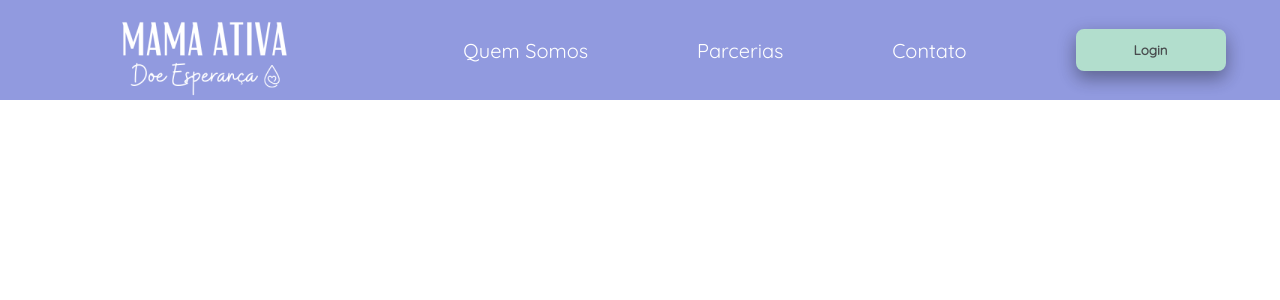
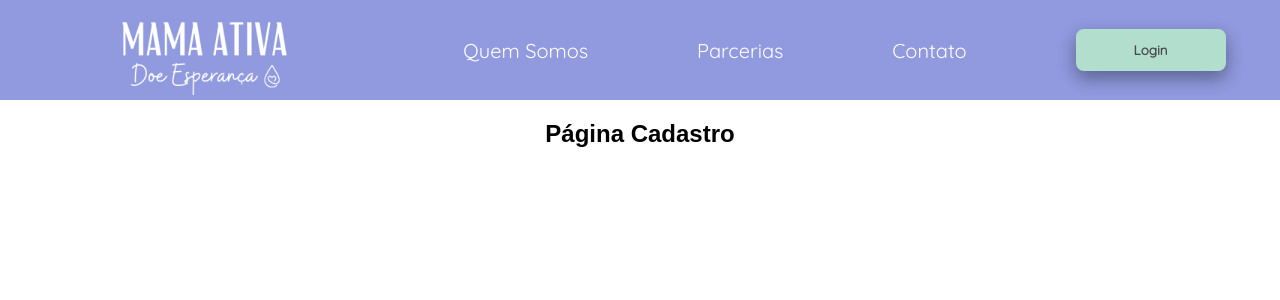
Before and after one commit to hannatty/mama_ativa01, a React (Create React App) app: page /Cadastro in a window 1280 px wide. Shown: the top 300 px of the page. Built offline with nearby package versions, Linux system fonts and the light colour scheme.

Commit message:
ajuste cadastro

```diff
--- a/src/components/ImgsGroup/index.js
+++ b/src/components/ImgsGroup/index.js
@@ -1,12 +1,13 @@
 import './imgsGroup.css';
 import { Link } from 'react-router-dom';
+import Cadastro from '../../pages/Cadastro';
 
 
 export default function ImgsGroup(){
   return(
     <div className='container'>
       <h2 className='subtitle-config'>É LACTANTE?<br/> Que tal doar um pouquinho do seu leite e se juntar a esse time?</h2>
-      <Link to="/">Cadastre-se</Link>
+      <Link to={'/Cadastro'}>Cadastre-se</Link>
       <div className='imgGroup'>
         <img src="/foto1.png" alt='Mulher com bebê' className='img-config' />
         <img src="/foto2.png" alt='Mulher com bebê' className='img-config'/>
--- a/src/pages/Cadastro/index.js
+++ b/src/pages/Cadastro/index.js
@@ -0,0 +1,7 @@
+export default function Cadastro() {
+  return (
+    <div>
+      <h2>Página Cadastro</h2>
+    </div>
+  );
+}
--- a/src/routes.js
+++ b/src/routes.js
@@ -1,6 +1,7 @@
 import {BrowserRouter, Route, Switch} from 'react-router-dom';
 import Home from './pages/Home';
 import Header from './components/Header';
+import Cadastro from './pages/Cadastro';
 
 const Routes = () => {
   return(
@@ -8,6 +9,7 @@ const Routes = () => {
       <Header/>
     <Switch>
       <Route exact path="/" component={Home} />
+      <Route exact path="/Cadastro" component={Cadastro} />
     </Switch>
     </BrowserRouter>
   )
```
